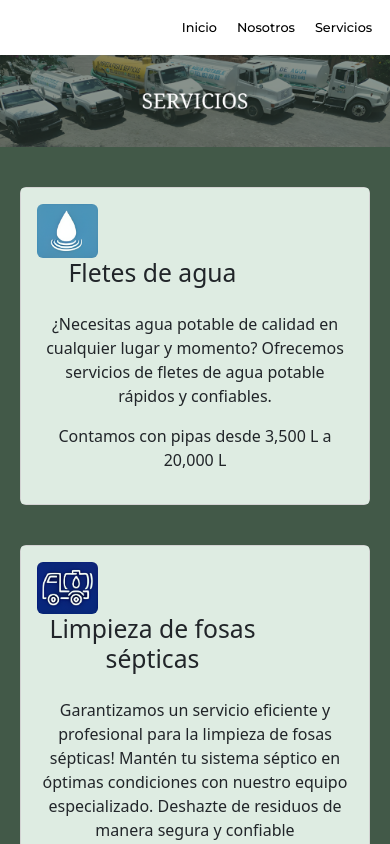
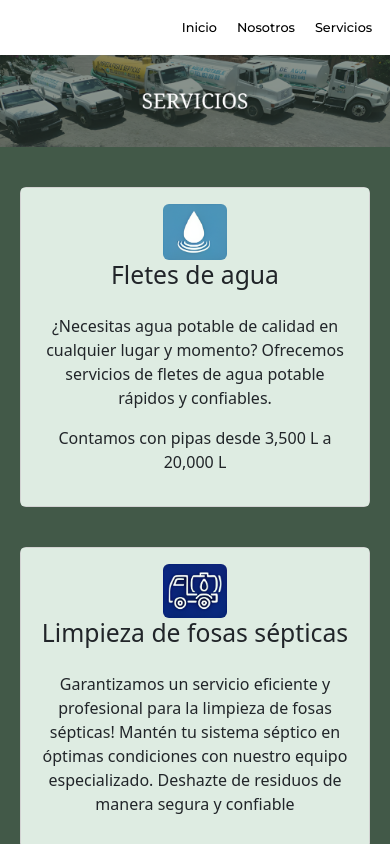
Before and after one commit to maramendoza692/La-Caba-a, a React (Create React App) app: page /servicios in a window 390 px wide. Built offline with nearby package versions, Linux system fonts and the light colour scheme.

Commit message:
Cambios footer v2

```diff
--- a/src/Nosotros.js
+++ b/src/Nosotros.js
@@ -4,11 +4,11 @@ export default function Nosotros() {
     return (
         <div class="componentes">
             <img className="imgPipas" src={nosotros} alt="" />
-            <div class="nsotros2">
-                <div class="card">
+            <div >
+                <div class="card cardTemas">
                     <div class="card-body">
-                        <h2 class=" nosotros-title">Nosotros</h2>
-                        <p class="nosotros-text">Somos una empresa San Miguelense dedicada al cuidado del medio ambiente,
+                        <h2 >Nosotros</h2>
+                        <p >Somos una empresa San Miguelense dedicada al cuidado del medio ambiente,
                             que le
                             brinda un servicio de calidad y eficiencia en la limpieza de su fosa, cisterna o cárcamo. Así
                             mismo se
@@ -22,8 +22,8 @@ export default function Nosotros() {
 
                         <div class="card cardTemas">
                             <div class="card-body">
-                                <h2 class=" mision-title">Misión</h2>
-                                <p class="mision-text">Mantener la calidad y excelente servicio en el transporte de agua
+                                <h2 >Misión</h2>
+                                <p >Mantener la calidad y excelente servicio en el transporte de agua
                                     potable
                                     y limpieza
                                     de fosa séptica.</p>
@@ -33,8 +33,8 @@ export default function Nosotros() {
                     <div class="col">
                         <div class="card cardTemas">
                             <div class="card-body">
-                                <h2 class=" vision-title">Visión</h2>
-                                <p class="vision-text">Ser la empresa líder en la zona para servicio de agua potable y para
+                                <h2 >Visión</h2>
+                                <p >Ser la empresa líder en la zona para servicio de agua potable y para
                                     el
                                     desazolve de
                                     fosas.</p>
@@ -45,7 +45,7 @@ export default function Nosotros() {
                         <div class="card cardTemas">
                             <div class="card-body">
                                 <div class="row">
-                                    <h2 class=" vision-title">Valores</h2>
+                                    <h2 >Valores</h2>
                                     <li>Honestidad, a la hora de cotizar y realizar el servicio.</li>
                                     <li>Respeto, por el cuidado y buen uso de los recursos naturales y medio ambiente.</li>
                                     <li>Compromiso, estar en tiempo y forma con el servicio del cliente.</li>
--- a/src/Servicios.js
+++ b/src/Servicios.js
@@ -8,7 +8,7 @@ export default function Servicios() {
     return (
         <div class="componentes">
             <img className="imgPipas" src={servicios} alt="" />
-            <div class="nsotros2">
+            <div className="computadora">
                 <div class="row ">
                     <div class="col">
 
@@ -37,7 +37,7 @@ export default function Servicios() {
                             <div class="card-body">
                                 <div class="row ">
                                     <div class="col-3"><img className="iconosServicios" src={pipa} alt="" /></div>
-                                    <div class="col-9"><h2 class=" mision-title">Limpieza de fosas sépticas</h2></div>
+                                    <div class="col-9"><h2 >Limpieza de fosas sépticas</h2></div>
                                 </div>
                                 <div class="row ">
                                     <p></p>
@@ -51,7 +51,7 @@ export default function Servicios() {
                             <div class="card-body">
                                 <div class="row ">
                                     <div class="col-3"><img className="iconosServicios" src={bano} alt="" /></div>
-                                    <div class="col-9"><h2 class=" mision-title">Renta de baños portátiles</h2></div>
+                                    <div class="col-9"><h2 >Renta de baños portátiles</h2></div>
                                 </div>
                                 <div class="row ">
                                     <p></p>
@@ -63,7 +63,67 @@ export default function Servicios() {
                         </div>
                     </div>
                 </div>
+            </div>
+
+            <div className="celular">
                 <div class="row ">
+                    <div class="col">
+
+                        <div class="card cardTemas">
+                            <div class="card-body">
+                                <div class="row ">
+                                    <div class="col-12"><img className="iconosServicios" src={agua} alt="" /></div>
+                                    <div class="col-12"><h2 class=" mision-title">Fletes de agua</h2></div>
+                                </div>
+                                <div class="row ">
+                                    <p></p>
+                                </div>
+                                <div class="row ">
+                                    <p>¿Necesitas agua potable de calidad en cualquier lugar y momento? Ofrecemos servicios de fletes de agua potable rápidos y confiables.</p>
+                                    <p>Contamos con pipas desde 3,500 L a 20,000 L</p>
+
+                                </div>
+
+
+
+                            </div>
+                        </div>
+                    </div>
+                    <div class="col">
+                        <div class="card cardTemas">
+                            <div class="card-body">
+                                <div class="row ">
+                                    <div class="col-12"><img className="iconosServicios" src={pipa} alt="" /></div>
+                                    <div class="col-12"><h2 >Limpieza de fosas sépticas</h2></div>
+                                </div>
+                                <div class="row ">
+                                    <p></p>
+                                </div>
+                                <p>Garantizamos un servicio eficiente y profesional para la limpieza de fosas sépticas! Mantén tu sistema séptico en óptimas condiciones con nuestro equipo especializado. Deshazte de residuos de manera segura y confiable</p>
+                            </div>
+                        </div>
+                    </div>
+                    <div class="col">
+                        <div class="card cardTemas">
+                            <div class="card-body">
+                                <div class="row ">
+                                    <div class="col-12"><img className="iconosServicios" src={bano} alt="" /></div>
+                                    <div class="col-12"><h2 >Renta de baños portátiles</h2></div>
+                                </div>
+                                <div class="row ">
+                                    <p></p>
+                                </div>
+                                <div class="row ">
+                                    <p>Ya sea para eventos especiales, construcciones o situaciones temporales, ofrecemos servicios de renta de baños portátiles de alta calidad. Modernos, limpios y listos para satisfacer tus necesidades.  </p>
+                                </div>
+                            </div>
+                        </div>
+                    </div>
+                </div>
+
+
+            </div>
+            <div class="row ">
                 <div class="col">
                         <div class="card cardTemas">
                             <div class="card-body">
@@ -72,8 +132,6 @@ export default function Servicios() {
                         </div>
                     </div>
                 </div>
-
-            </div>
             <br></br>
             <br></br>
             <div class="footer">
--- a/src/css/main.css
+++ b/src/css/main.css
@@ -67,6 +67,7 @@ svg {
     position: fixed;
     overflow-y: scroll;
     height: 100vh;
+    text-align: center;
 
 
 }
@@ -207,6 +208,14 @@ b {
         justify-content: center;
     }
 
+    .iconosServicios {
+        width: 20%;
+        margin-left: 40%;
+        align-items: center;
+        display: flex;
+        justify-content: center;
+    }
+
     .titulosInicio {
         font-size: 100%;
     }
@@ -244,4 +253,6 @@ b {
     }
 
 
+
+
 }
```
